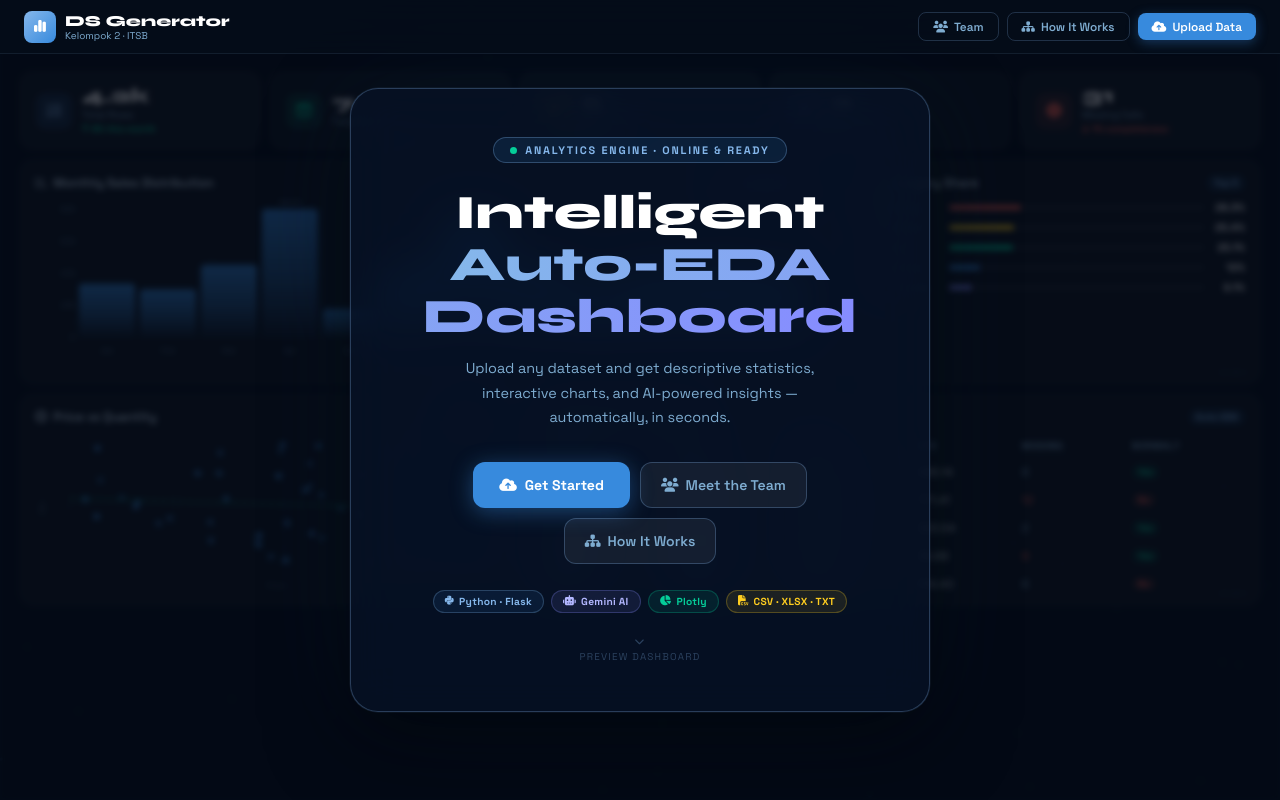
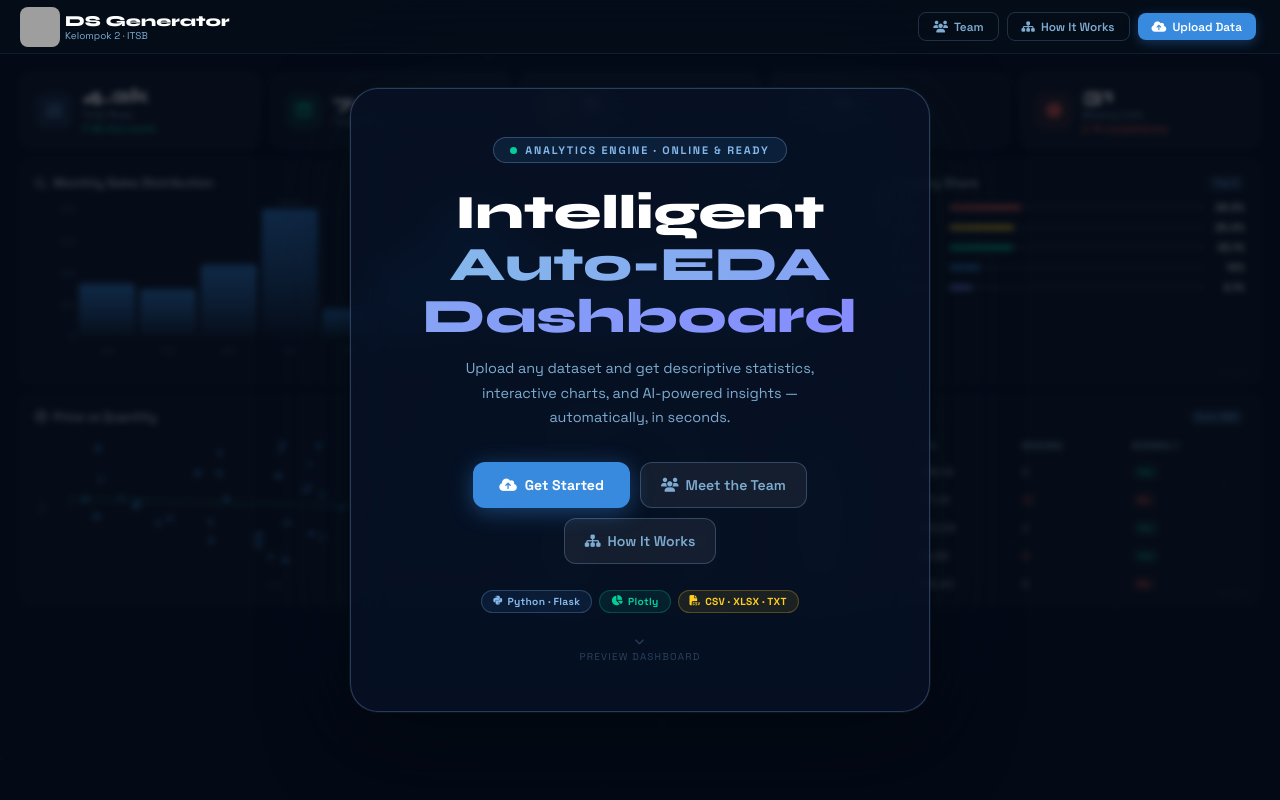
Before and after one commit to adindaadeliafutri6-gif/psd-uas, a Flask app: page / in a window 1280 px wide. Run offline with Flask 3, Linux system fonts and the light colour scheme; grey boxes are pictures that could not be loaded.

Commit message:
update logo

```diff
--- a/frontend/templates/index.html
+++ b/frontend/templates/index.html
@@ -7,6 +7,16 @@
   <link rel="stylesheet" href="https://cdnjs.cloudflare.com/ajax/libs/font-awesome/6.5.0/css/all.min.css"/>
   <link href="https://fonts.googleapis.com/css2?family=Space+Grotesk:wght@300;400;500;600;700&family=Syne:wght@700;800;900&display=swap" rel="stylesheet"/>
   <style>
+/* Landing topnav logo */
+#topnav .brand-logo-img{
+  width:40px;
+  height:40px;
+
+  border-radius:8px;
+  object-fit:cover;
+  display:block;
+}
+
 /* ══════════════════════════════════════════════
    BASE
 ══════════════════════════════════════════════ */
@@ -579,7 +589,7 @@ body {
 
     <div class="tech-row">
       <span class="tech-pill tp-py"><i class="fab fa-python"></i> Python · Flask</span>
-      <span class="tech-pill tp-ai"><i class="fas fa-robot"></i> Gemini AI</span>
+
       <span class="tech-pill tp-plt"><i class="fas fa-chart-pie"></i> Plotly</span>
       <span class="tech-pill tp-csv"><i class="fas fa-file-csv"></i> CSV · XLSX · TXT</span>
     </div>
@@ -599,12 +609,26 @@ body {
 ══════════════════════════════════════════════ -->
 <nav id="topnav">
   <div class="nav-brand">
-    <div class="brand-icon"><i class="fas fa-chart-simple"></i></div>
+    <div class="brand-icon" aria-hidden="true">
+      <img
+        class="brand-logo-img"
+        src="https://raw.githubusercontent.com/adindaadeliafutri6-gif/logo/main/logo%20itsb.png"
+        alt="ITSB Logo"
+        onerror="this.style.display='none';"
+
+
+
+      />
+
+
+
+    </div>
     <div class="brand-text">
       <h1>DS Generator</h1>
       <span>Kelompok 2 · ITSB</span>
     </div>
   </div>
+
   <div class="nav-right">
     <button class="nav-btn nb-ghost" onclick="openModal('modal-team')">
       <i class="fas fa-users"></i> Team
@@ -724,12 +748,12 @@ body {
         <span class="step-num">03</span>
         <div class="step-icon"><i class="fas fa-chart-pie"></i></div>
         <h3>Insights</h3>
-        <p>Explore 15+ Plotly charts, AI-powered Smart Insights, and export reports as Excel or PDF.</p>
+        <p>Explore Plotly charts, AI-powered Smart Insights, and export reports as Excel or PDF.</p>
       </div>
     </div>
     <div class="feature-row" style="margin-bottom:22px;">
       <span class="feat-pill hl"><i class="fas fa-bolt"></i> Auto-EDA &lt;5s</span>
-      <span class="feat-pill hl"><i class="fas fa-robot"></i> AI DataBot</span>
+
       <span class="feat-pill"><i class="fas fa-file-export"></i> Export Excel/PDF</span>
       <span class="feat-pill"><i class="fas fa-moon"></i> Dark Mode</span>
       <span class="feat-pill"><i class="fas fa-language"></i> Multi-language</span>
```
Also changed, not shown: TODO.md (added, +3 -0 lines), frontend/templates/base.html (+5 -9 lines), frontend/templates/dashboard.html (+8 -25 lines).
